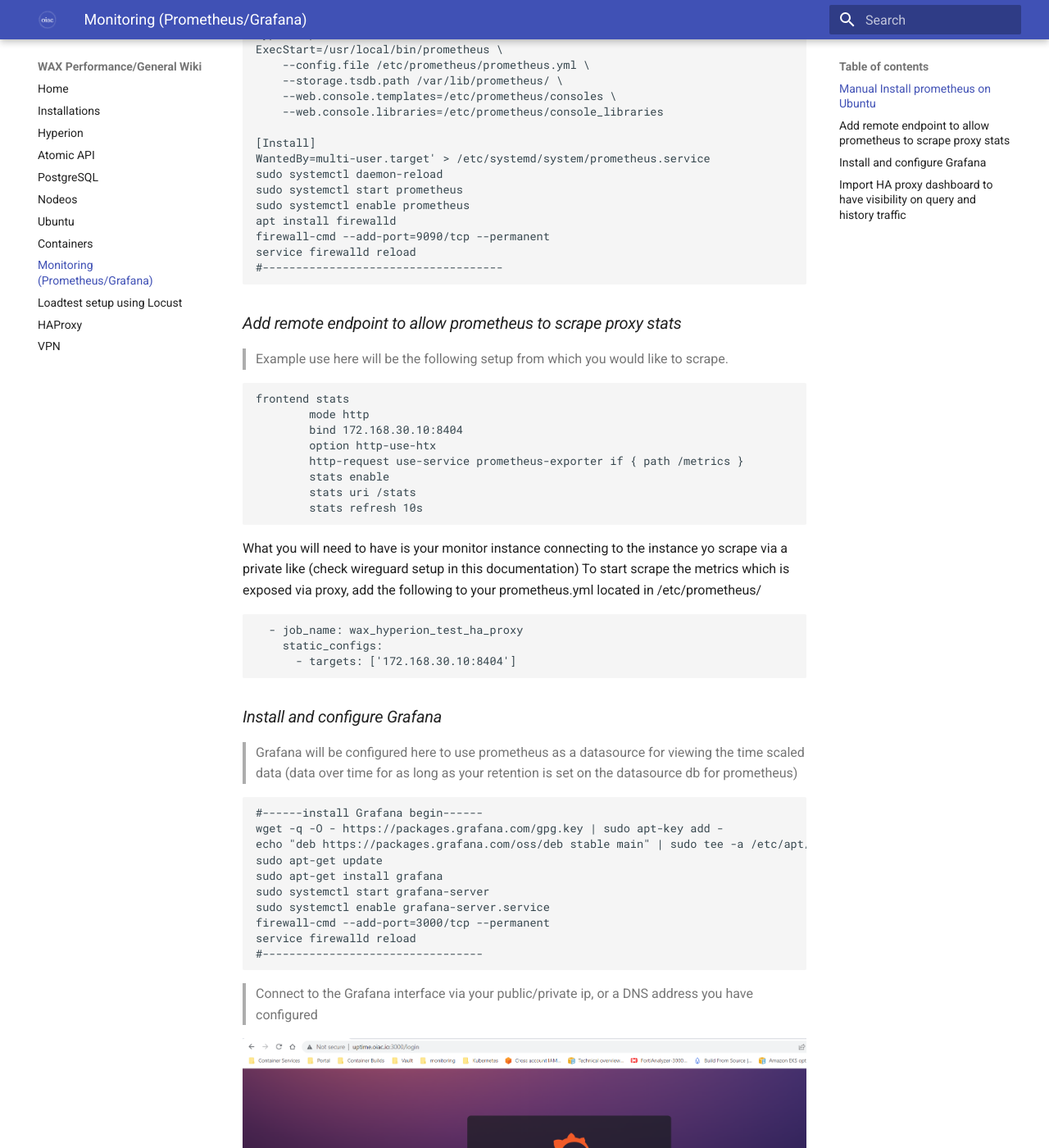
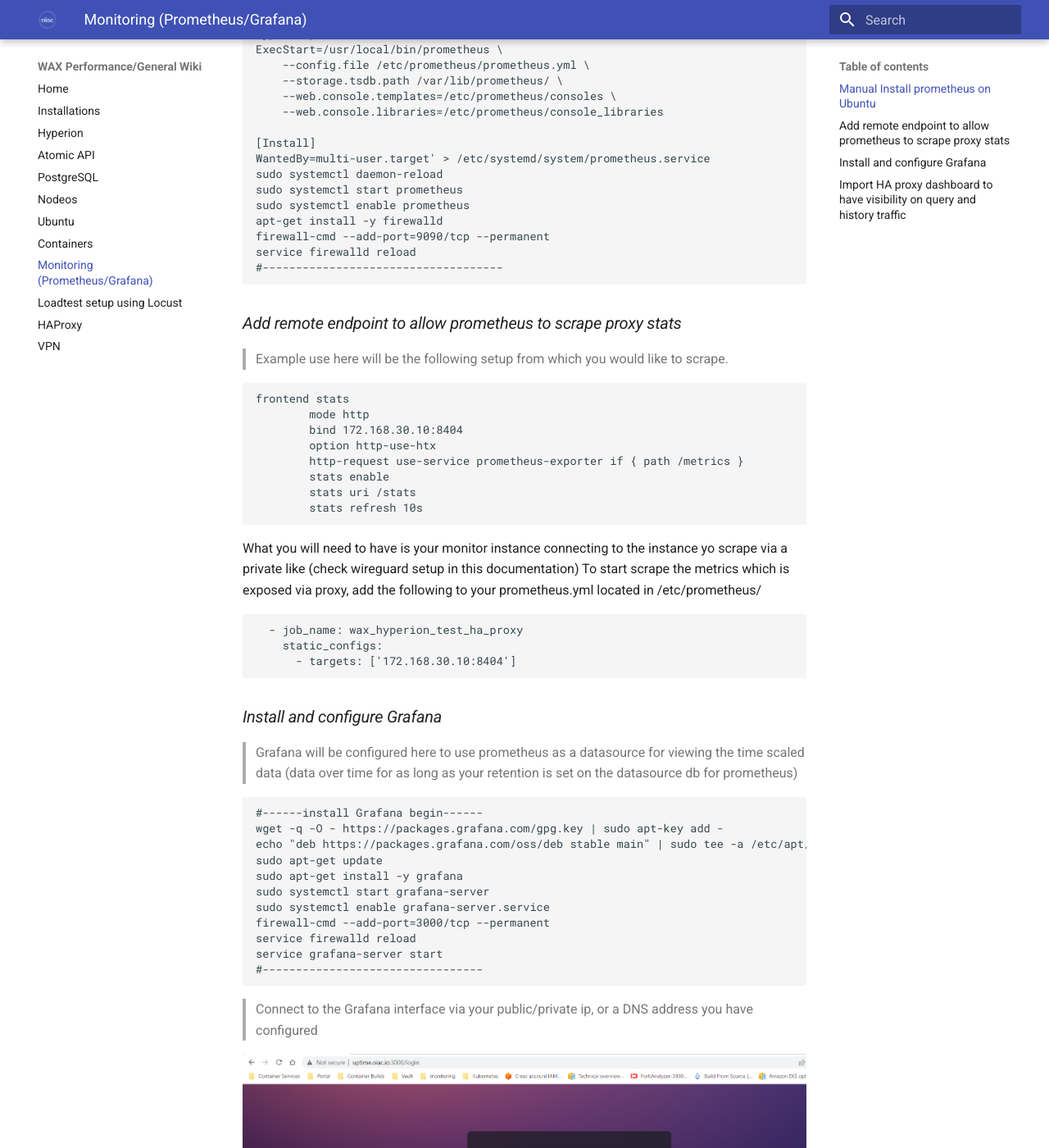
Before and after one commit to oneinacillian/wiki, an MkDocs documentation site: the page built from docs/monitoring.md, in a window 1280 px wide and 1400 px high, scrolled down 1162 px. Shown: the whole window at 82% size. Built offline with MkDocs 1.6.1 and Material for MkDocs 9.7.7, drawn with Linux system fonts in a browser that asks for light colours.

Commit message:
monitoring additions

````diff
--- a/docs/monitoring.md
+++ b/docs/monitoring.md
@@ -54,7 +54,7 @@
 sudo systemctl daemon-reload
 sudo systemctl start prometheus
 sudo systemctl enable prometheus
-apt install firewalld
+apt-get install -y firewalld
 firewall-cmd --add-port=9090/tcp --permanent
 service firewalld reload
 #------------------------------------
@@ -87,11 +87,12 @@
 wget -q -O - https://packages.grafana.com/gpg.key | sudo apt-key add -
 echo "deb https://packages.grafana.com/oss/deb stable main" | sudo tee -a /etc/apt/sources.list.d/grafana.list
 sudo apt-get update
-sudo apt-get install grafana
+sudo apt-get install -y grafana
 sudo systemctl start grafana-server
 sudo systemctl enable grafana-server.service
 firewall-cmd --add-port=3000/tcp --permanent
 service firewalld reload
+service grafana-server start
 #---------------------------------
 ```
 > Connect to the Grafana interface via your public/private ip, or a DNS address you have configured
````
